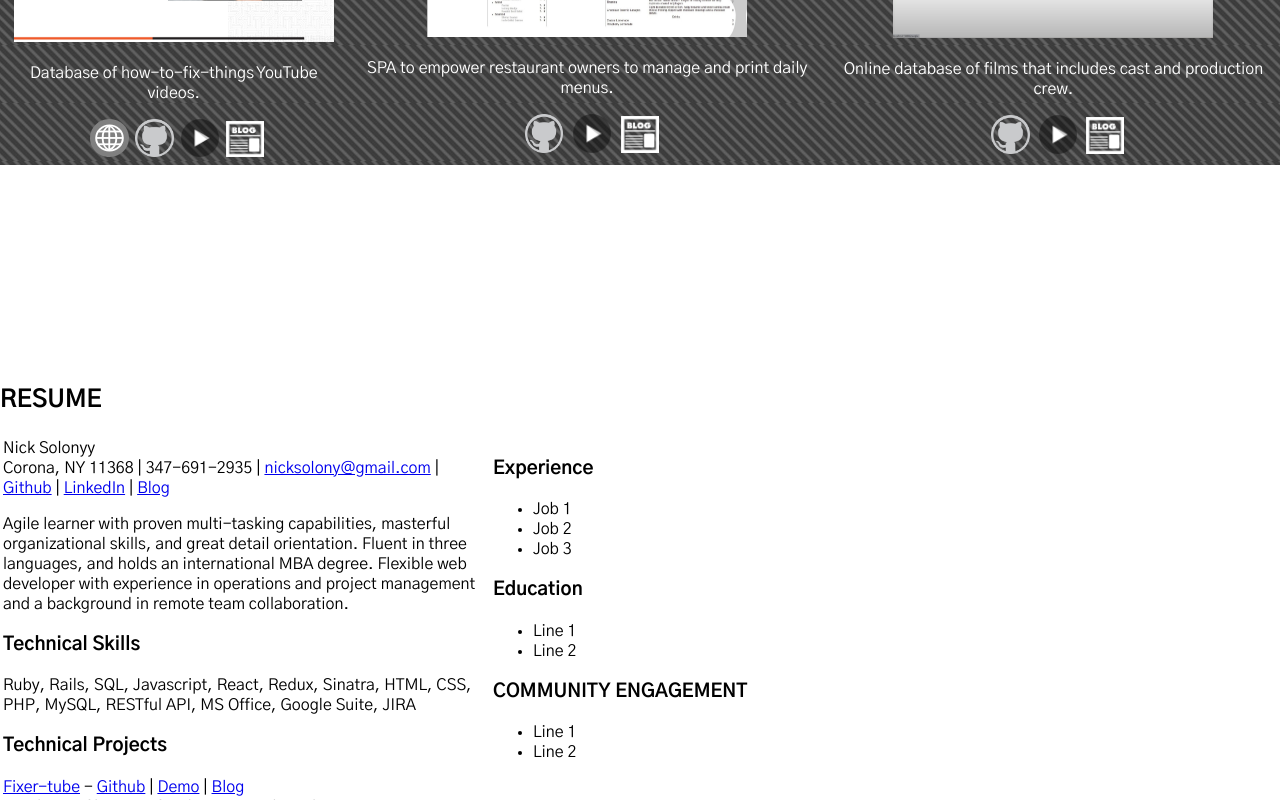
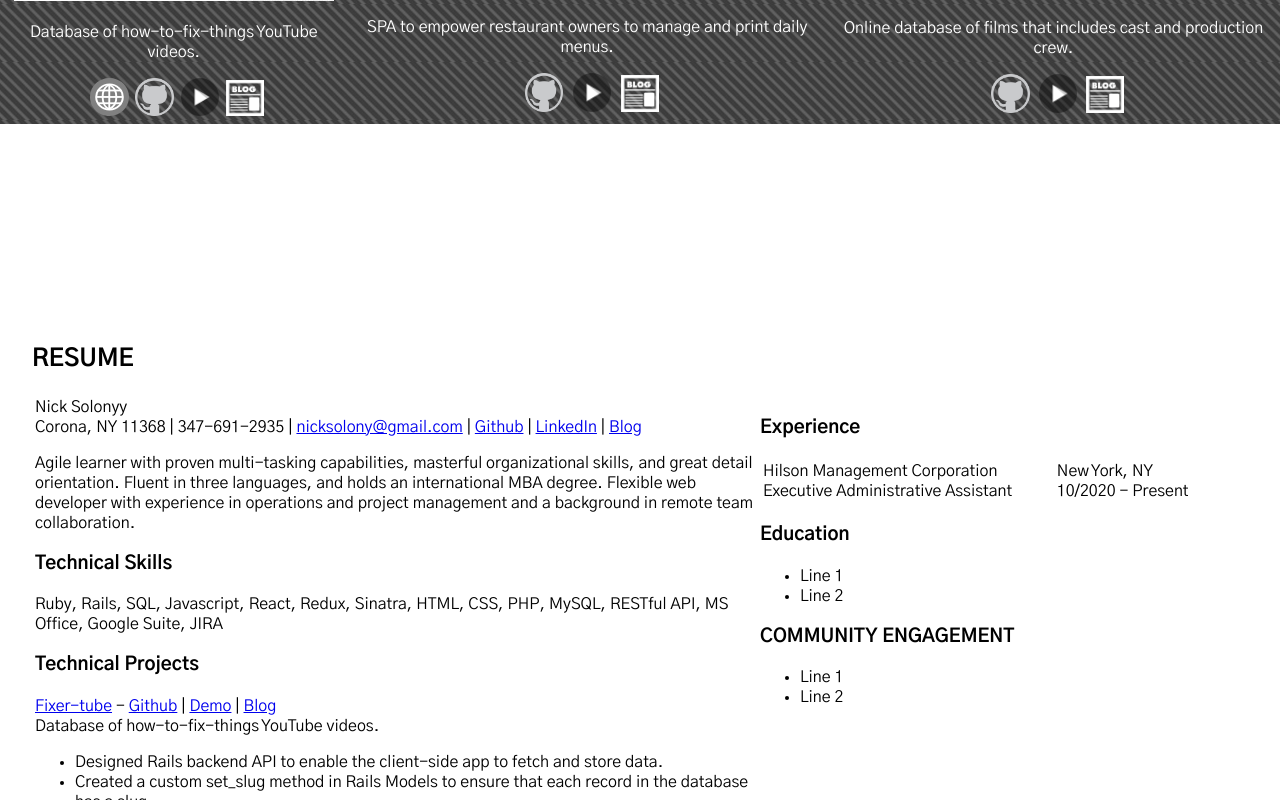
Before and after one commit to nicksolony/portfolio-frontend, a React (Create React App) app: page / in a window 1280 px wide. Shown: the part 1180-1980 px from the top of the page. Built offline with nearby package versions, Linux system fonts and the light colour scheme.

Commit message:
update some css to make sizes vw

```diff
--- a/src/App.css
+++ b/src/App.css
@@ -30,6 +30,7 @@
 
 body {
   font-family: 'Gothic A1', sans-serif;
+  font-size: 1.25vw;
 }
 
 .App {
@@ -40,13 +41,13 @@ body {
 
 
 
-.content {
+/* .content {
 
-  height: 84%;
+  /* height: 84%; */
   /* margin-top: 16%; */
-  width: 100vw;
+  /* width: 100vw; */
   /* position: fixed; */
-}
+/* } */
 
  #Header {
   position: fixed;
@@ -92,7 +93,7 @@ body {
   text-align: center;
   padding: 14px 16px;
   text-decoration: none;
-  font-size: 17px;
+  font-size: 1.7vw;
   color: white;
 }
 
@@ -112,15 +113,15 @@ body {
 }
 
 .ColumnLeft {
-  width: 60%;
+  width: 60vw;
 }
 
 .ColumnRight {
-  width: 40%;
+  width: 40vw;
 }
 
 #Resume table {
-  width:80%;
+  width:100%;
 }
 
 
@@ -171,6 +172,7 @@ body {
   background-image: url('/src/imgs/projects-bg.png');
   color: white;
   width: 100vw;
+  margin-left:-2.5vw;
 }
 
 #Projects .sectionContent a{
@@ -197,7 +199,9 @@ text-align: center;
 .component {
   /* height: 50vh; */
   padding-top: 25vh;
-  width: 80vw;
+  padding-left: 2.5vw;
+  width: 95vw;
+  align-items: center;
 }
 
 .component p {
--- a/src/App.js
+++ b/src/App.js
@@ -63,7 +63,17 @@ class App extends Component {
       email:"nicksolony@gmail.com",
       git: "https://github.com/nicksolony",
       linkedin: "https://www.linkedin.com/in/nick-solonyy/",
-      blog: "http://medium.com/@nicksolonyy"
+      blog: "http://medium.com/@nicksolonyy",
+      jobs:[
+        {
+          company:"Hilson Management Corporation",
+          location: "New York, NY",
+          position: "Executive Administrative Assistant",
+          from:"10/2020",
+          to:"Present",
+          bullets:['Review and optimize processes of a Real Estate management company to facilitate accurate and quick task turnaround.','Created a follow-up system that improved the rental arrears collection rate by 20%.']
+        }
+      ]
     }
 
   }
--- a/src/components/ResumeExperience.js
+++ b/src/components/ResumeExperience.js
@@ -1,15 +1,22 @@
 import React from 'react';
 
-const ResumeExperience = () => {
-
+const ResumeExperience = (data) => {
     return (
         <div>
             <h3>Experience</h3>
-            <ul>
-                <li>Job 1</li>
-                <li>Job 2</li>
-                <li>Job 3</li>
-            </ul>
+            <table>
+                {data.jobs.reverse().map(job=>{
+                    return <tr>
+                        <td className="ColumnLeft">
+                            {job.company}<br/>
+                            {job.position}
+                        </td>
+                        <td className="ColumnRight">{job.location}<br/>
+                        {job.from} - {job.to}
+                        </td>
+                    </tr>
+                })}
+            </table>
         </div>
     )
 
--- a/src/contents/Resume.js
+++ b/src/contents/Resume.js
@@ -21,7 +21,7 @@ class Resume extends Component {
                             <ResumeProjects projects = {this.props.state.projects}/>
                         </td>
                         <td className="ColumnRight">
-                            <ResumeExperience/>
+                            <ResumeExperience jobs={this.props.state.resume.jobs}/>
                             <ResumeEducation/>
                             <ResumeCommunity/>
                         </td>
```
